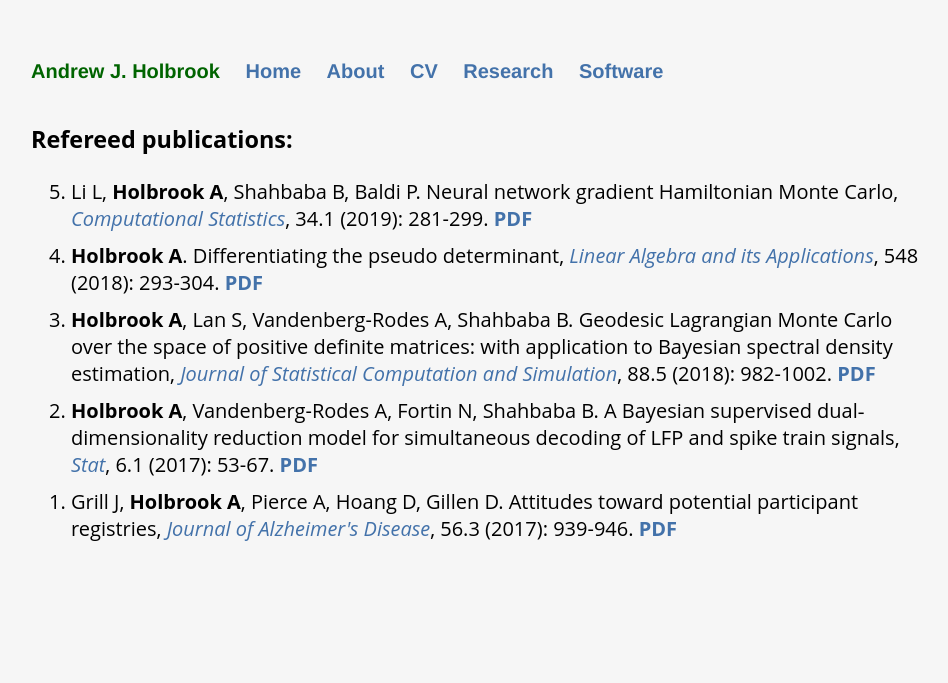
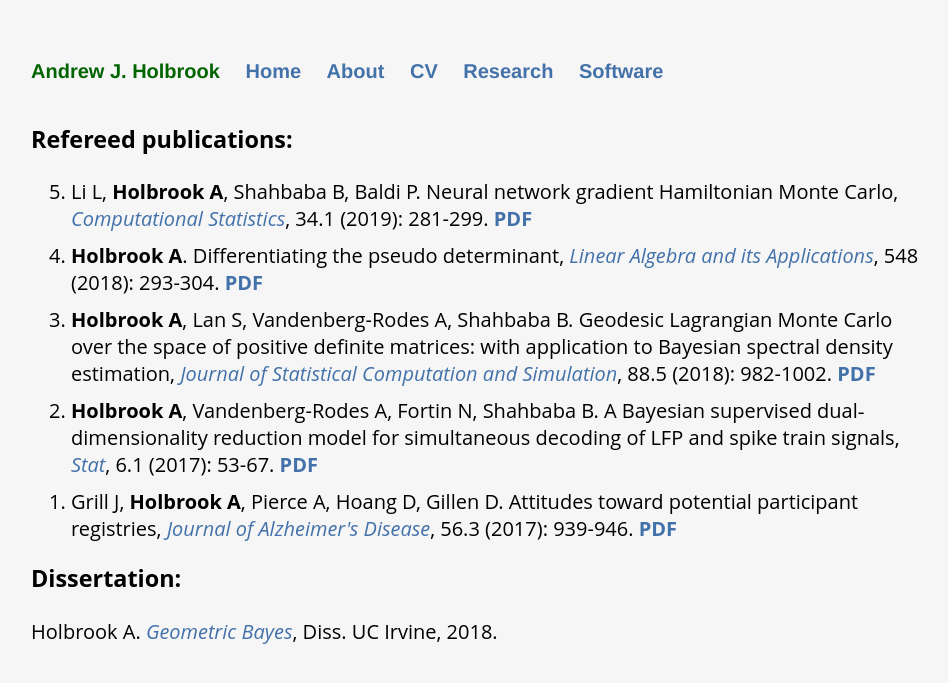
Before and after one commit to andrewjholbrook/andrewjholbrook.github.io, a Jekyll site: the page built from research.html, in a window 1280 px wide. Shown: the top 683 px of the page, without its empty margins (161-1109 px from the left). Built offline with Jekyll 4.4.1, drawn with Linux system fonts in a browser that asks for light colours.

Commit message:
Update research.html

```diff
--- a/research.html
+++ b/research.html
@@ -31,3 +31,7 @@ title: Research of Andrew Holbrook
                  <i><a href="https://content.iospress.com/articles/journal-of-alzheimers-disease/jad160873" target="_blank">Journal of Alzheimer's Disease</a></i>,
           56.3 (2017): 939-946. <a href="papers/Grill.pdf" target="_blank"><b>PDF</b></a>
   </ol>
+
+
+    <h3>Dissertation:</h3>
+      Holbrook A. <i><a href="https://escholarship.org/uc/item/1rs3p8k7" target="_blank">Geometric Bayes</a></i>, Diss. UC Irvine, 2018.
```
